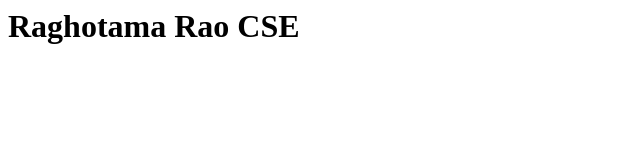
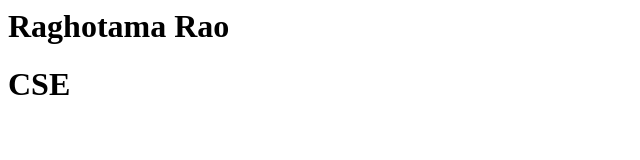
Before and after one commit to mvraghotamarao/mvraghotamarao.github.io, a plain HTML site: page index.html in a window 1280 px wide. Shown: the whole page, without its empty margins (0-640 px from the left). Drawn offline with Linux system fonts and the light colour scheme.

Commit message:
Update index.html

```diff
--- a/index.html
+++ b/index.html
@@ -1,6 +1,7 @@
 <html>
 <h1>
 Raghotama Rao
-  CSE
+
   </h1>
+  <h1>CSE</h1>
 </html>
```
